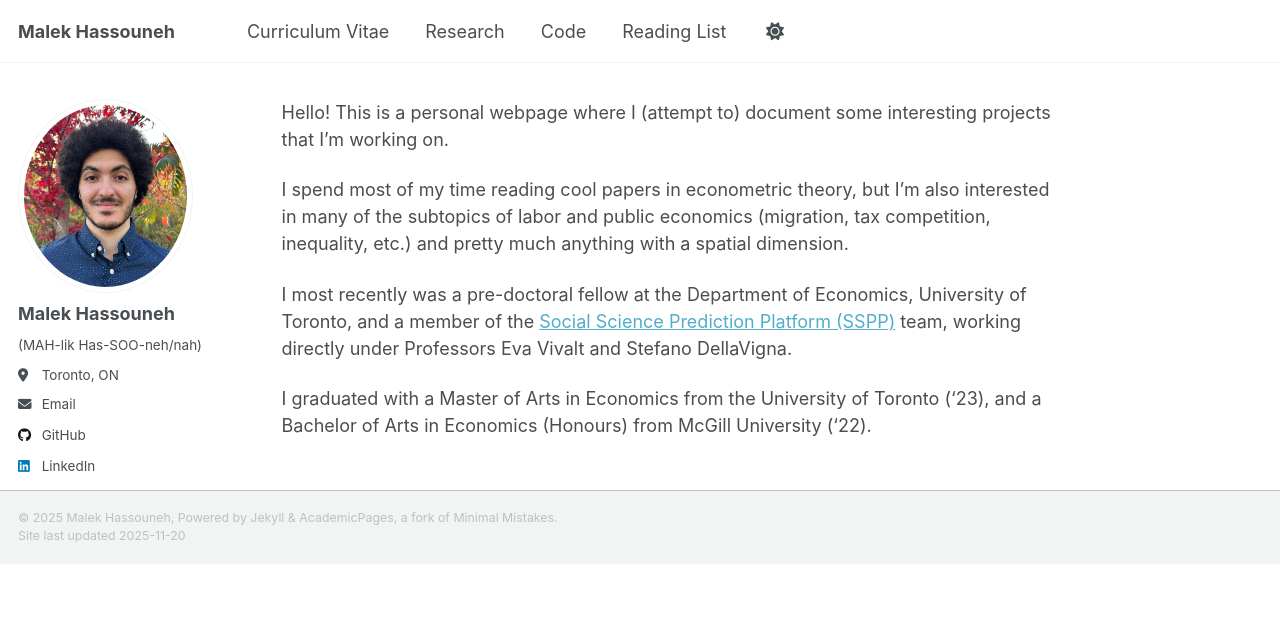
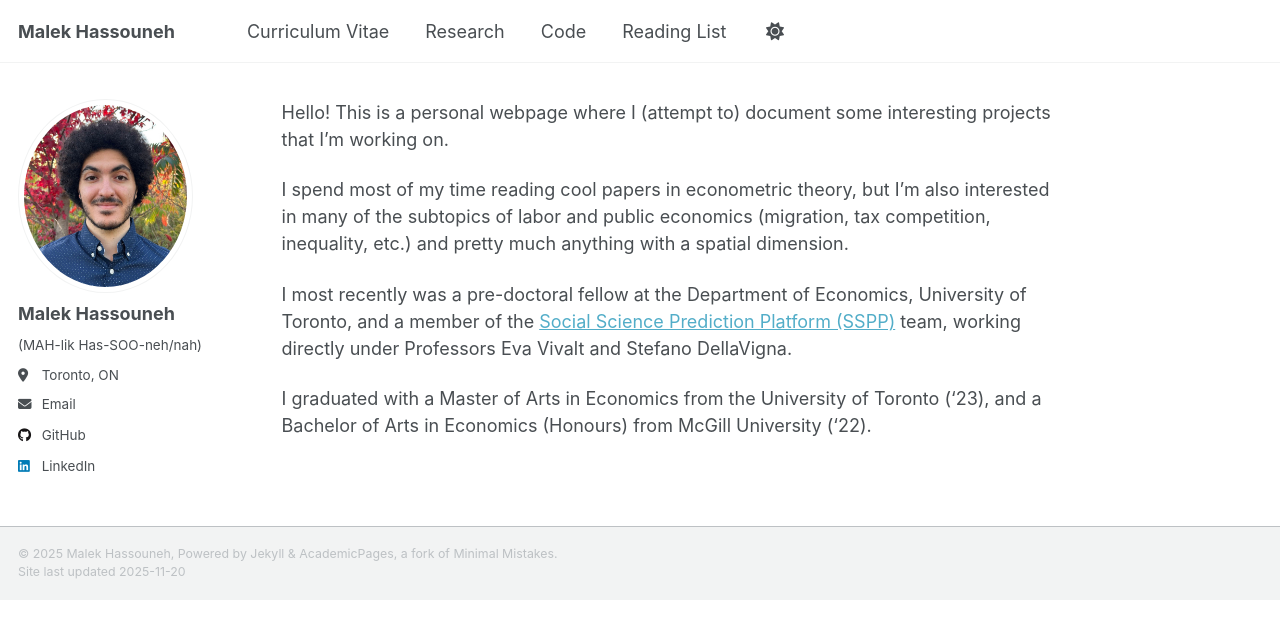
Before and after one commit to malekhassouneh/malekhassouneh.github.io, a Jekyll site: the page built from _pages/about.md, in a window 1280 px wide. Shown: the top 639 px of the page. Built offline with Jekyll 4.4.1, drawn with Linux system fonts in a browser that asks for light colours; a script that is not in the unit is left out.

Commit message:
Back to custom.scss to modify footer

```diff
--- /dev/null
+++ b/_sass/custom.scss
@@ -0,0 +1,10 @@
+// Fix sticky footer behavior
+.site-wrapper {
+  display: flex;
+  flex-direction: column;
+  min-height: 100vh;
+}
+
+.site-main {
+  flex: 1 0 auto;
+}
--- a/_sass/layout/_footer.scss
+++ b/_sass/layout/_footer.scss
@@ -19,7 +19,7 @@
   height: auto;
   /* sticky footer fix end */
 
-  margin-top: 0em;// 2em; // 3em;
+  margin-top: 2em;// 2em; // 3em;
 
   -webkit-animation: intro 0.3s both;
           animation: intro 0.3s both;
--- a/assets/css/main.scss
+++ b/assets/css/main.scss
@@ -41,3 +41,5 @@
     "vendor/font-awesome/solid",
     "vendor/font-awesome/brands"
 ;
+
+@import "custom";
```
